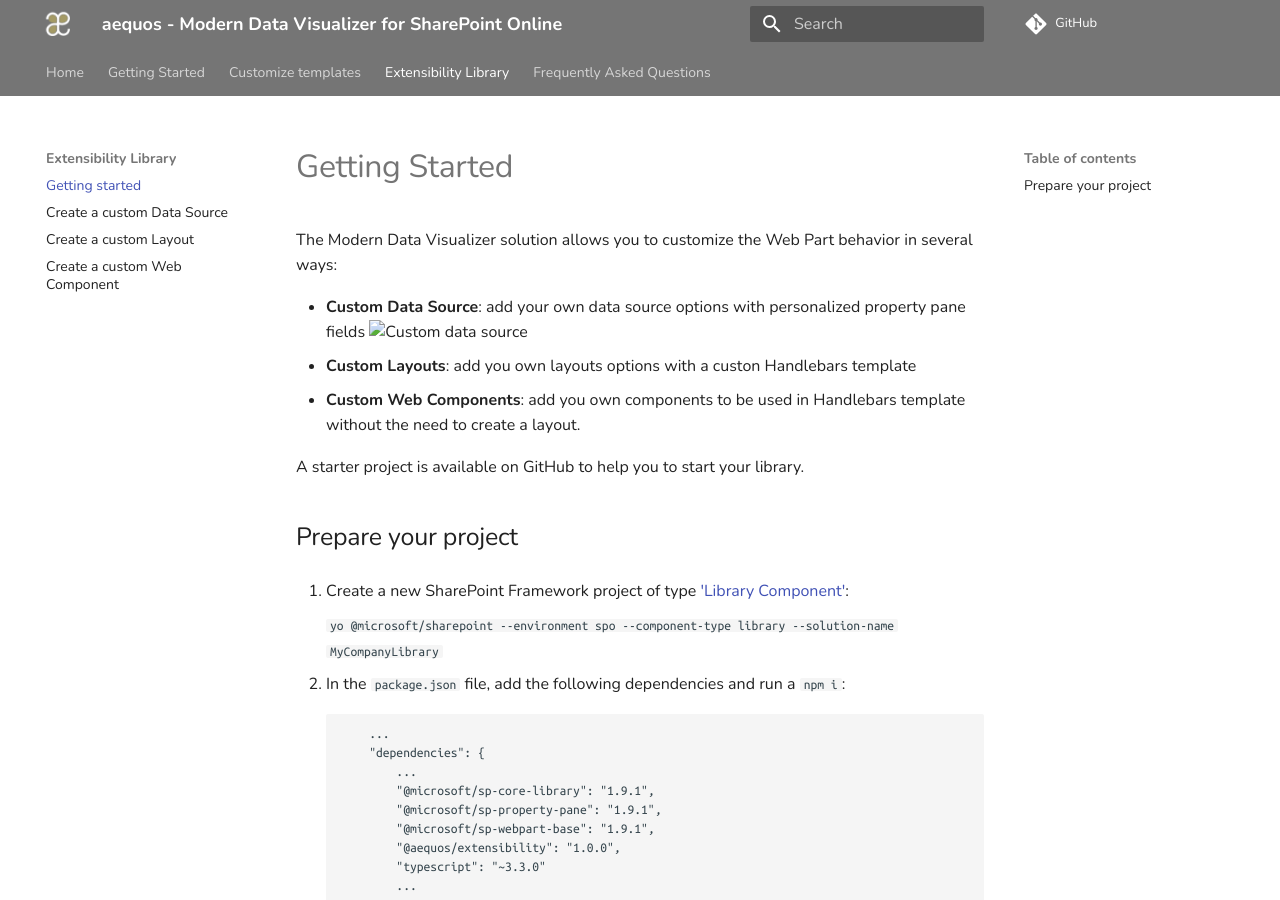
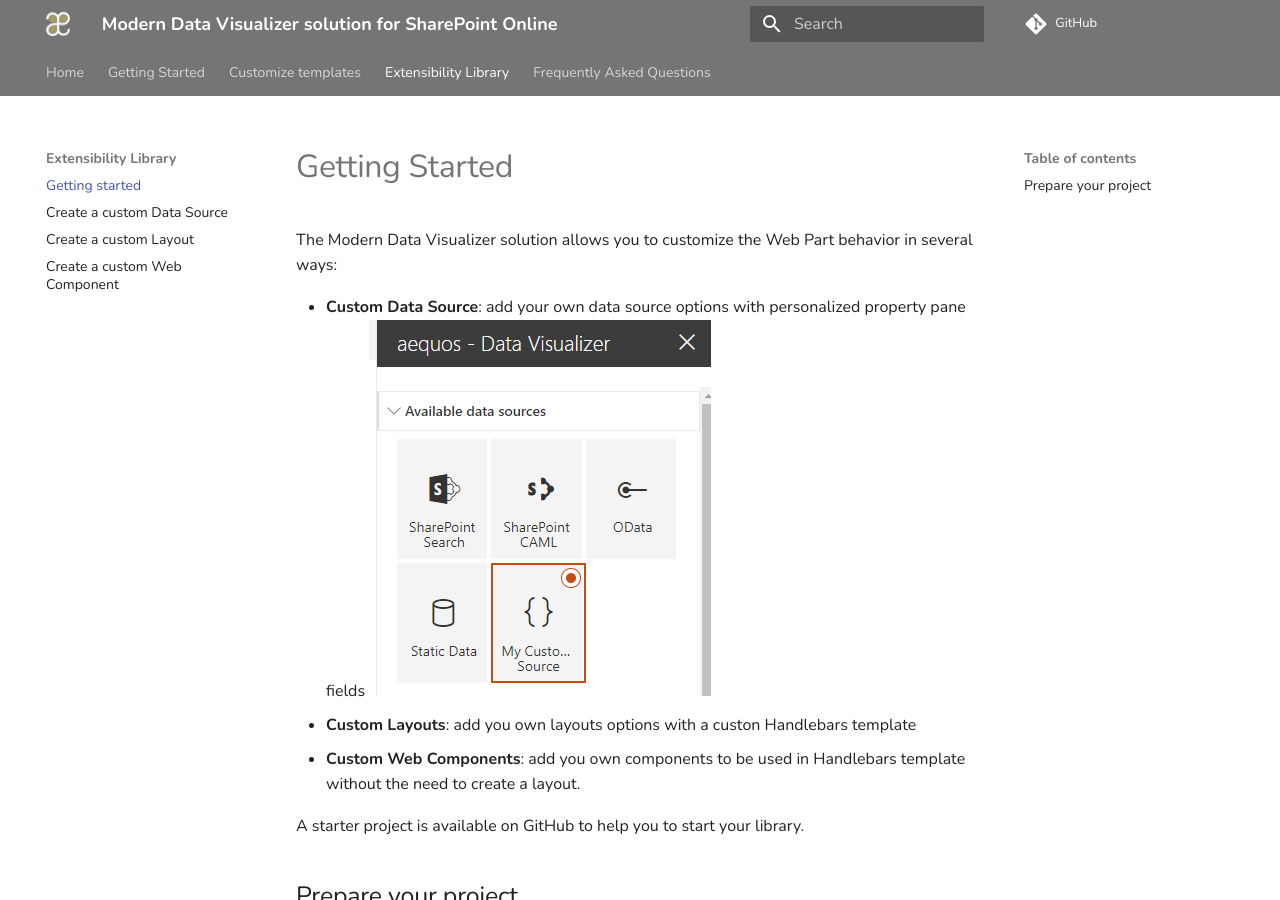
Before and after one commit to aequos-solutions/modern-data-visualizer, an MkDocs documentation site: the page built from docs/extensibility/extensibility.md, in a window 1280 px wide and 900 px high. Built offline with MkDocs 1.6.1 and Material for MkDocs 9.7.7, drawn with Linux system fonts in a browser that asks for light colours; comment, search, counter and statistics services are not loaded.

```diff
--- a/docs/extensibility/extensibility.md
+++ b/docs/extensibility/extensibility.md
@@ -3,7 +3,7 @@
 The Modern Data Visualizer solution allows you to customize the Web Part behavior in several ways:
 
 -   **Custom Data Source**: add your own data source options with personalized property pane fields
-    ![Custom data source](./assets/custom_datasource.png "Custom data source")
+    ![Custom data source](../assets/custom_datasource.png "Custom data source")
 -   **Custom Layouts**: add you own layouts options with a custon Handlebars template
 -   **Custom Web Components**: add you own components to be used in Handlebars template without the need to create a layout.
 
--- a/mkdocs.yml
+++ b/mkdocs.yml
@@ -1,12 +1,13 @@
-site_name: aequos - Modern Data Visualizer for SharePoint Online
+site_name: Modern Data Visualizer solution for SharePoint Online
 nav:
     - Home: index.md
     - Getting Started:
         - Activate standalone license: getting_started/setup_standalone.md
         - Available data sources: getting_started/builtin_datasources.md
-        - Available layouts: getting_started/builtin_datasources.md
+        - Available layouts: getting_started/builtin_layouts.md
     - Customize templates:
         - Templating guidelines: templating/guidelines.md
+        - Tokens: templating/tokens.md
     - Extensibility Library:
         - Getting started: extensibility/extensibility.md
         - Create a custom Data Source: extensibility/datasource.md
```
Also changed, not shown: docs/extensibility/datasource.md (+2 -2 lines), docs/getting_started/builtin_datasources.md (renamed from getting_started/builtin_datasources.md, +3 -3 lines), docs/templating/guidelines.md (+3 -3 lines), docs/getting_started/builtin_layouts.md (renamed from getting_started/builtin_layouts.md), docs/getting_started/setup_standalone.md (renamed from getting_started/setup_standalone.md), 1 other file.
